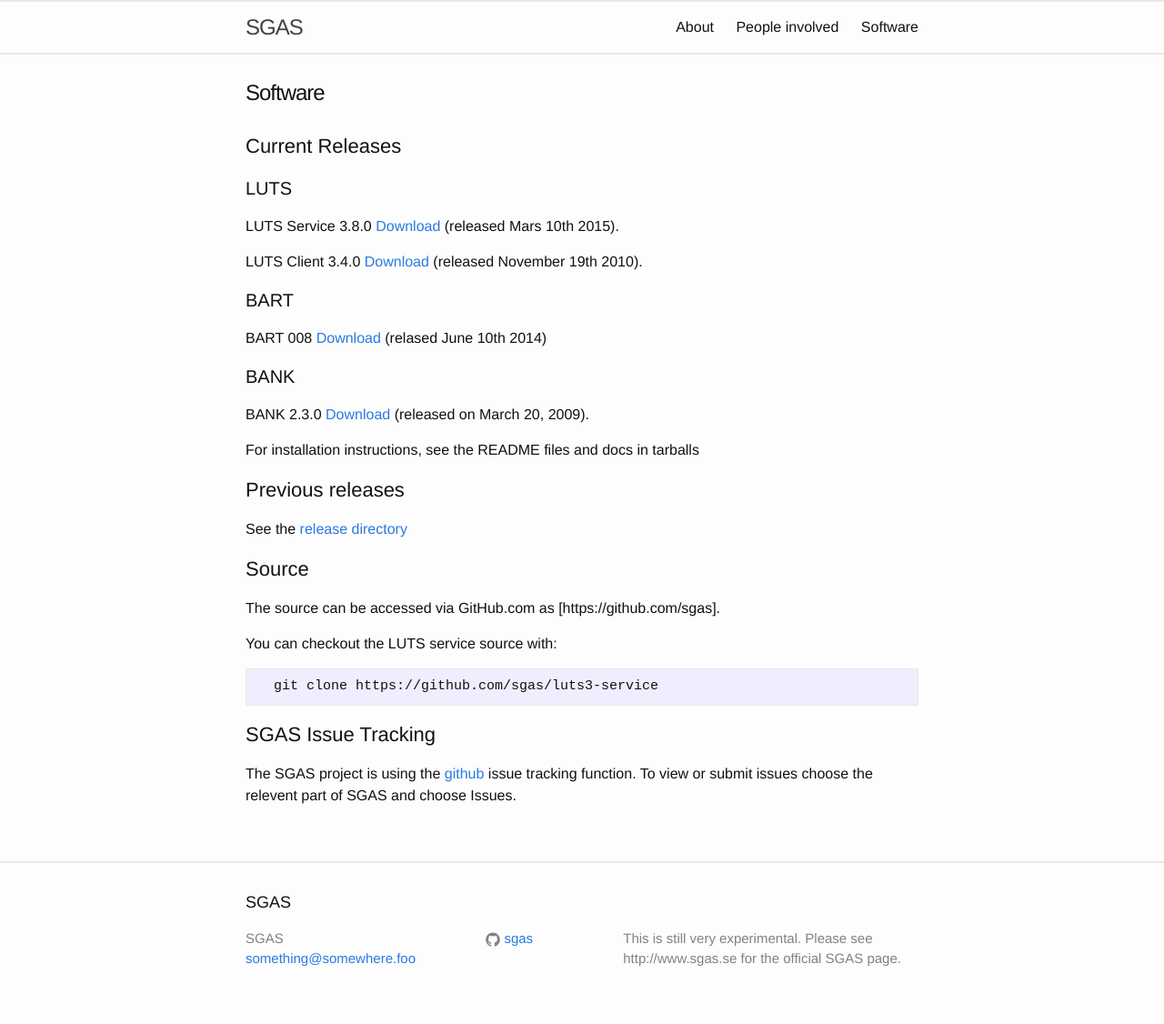
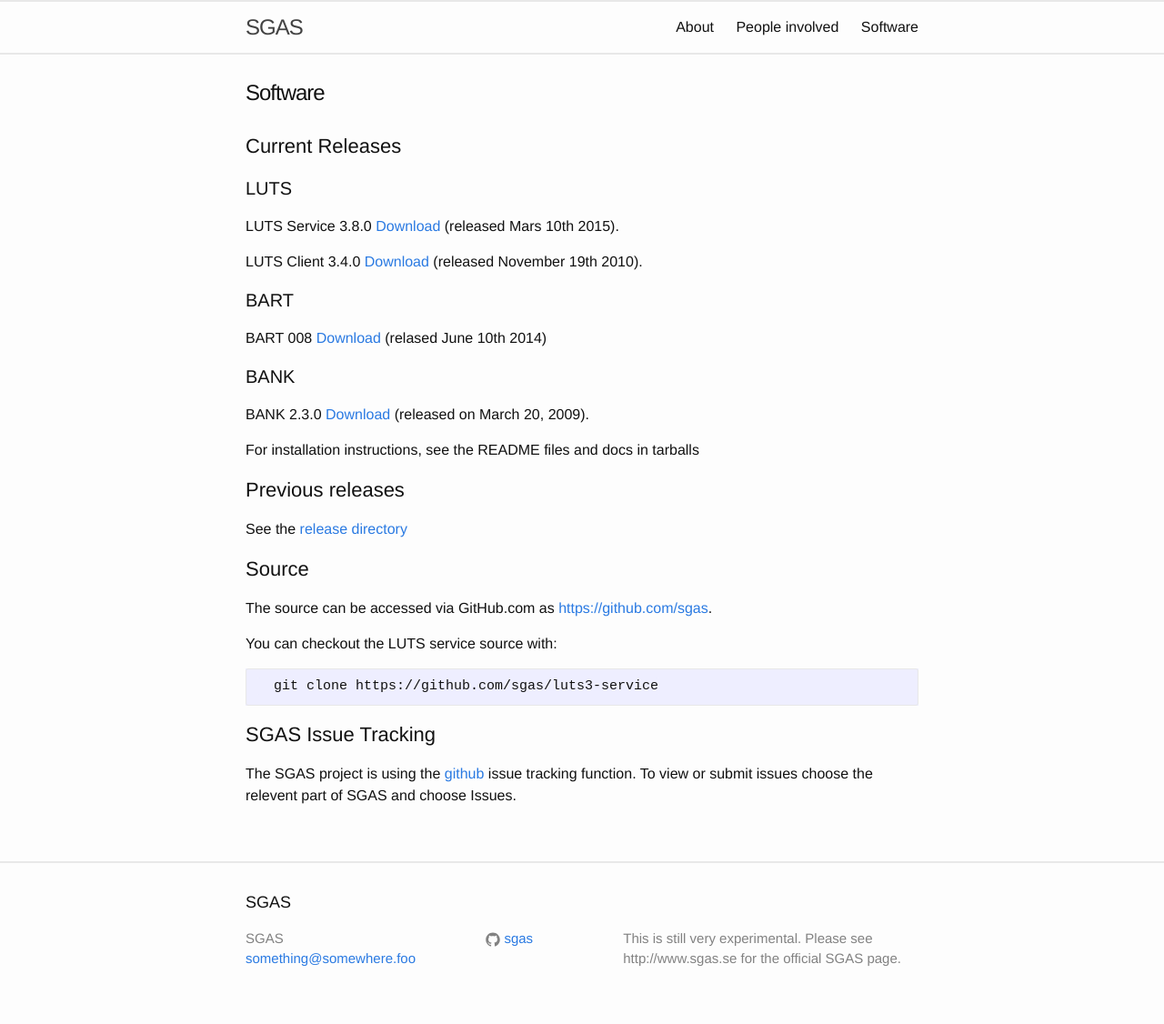
Before and after one commit to edelmann/pt, a Jekyll site: the page built from software.md, in a window 1280 px wide. Shown: the whole page at 91% size. Built offline with Jekyll 4.4.1, drawn with Linux system fonts in a browser that asks for light colours; part of the change alters nothing that is shown.

```diff
--- a/software.md
+++ b/software.md
@@ -31,7 +31,7 @@ See the [release directory](http://www.sgas.se/releases/)
 
 ## Source
 
-The source can be accessed via GitHub.com as [https://github.com/sgas].
+The source can be accessed via GitHub.com as [https://github.com/sgas](https://github.com/sgas).
 
 You can checkout the LUTS service source with:
 
```
